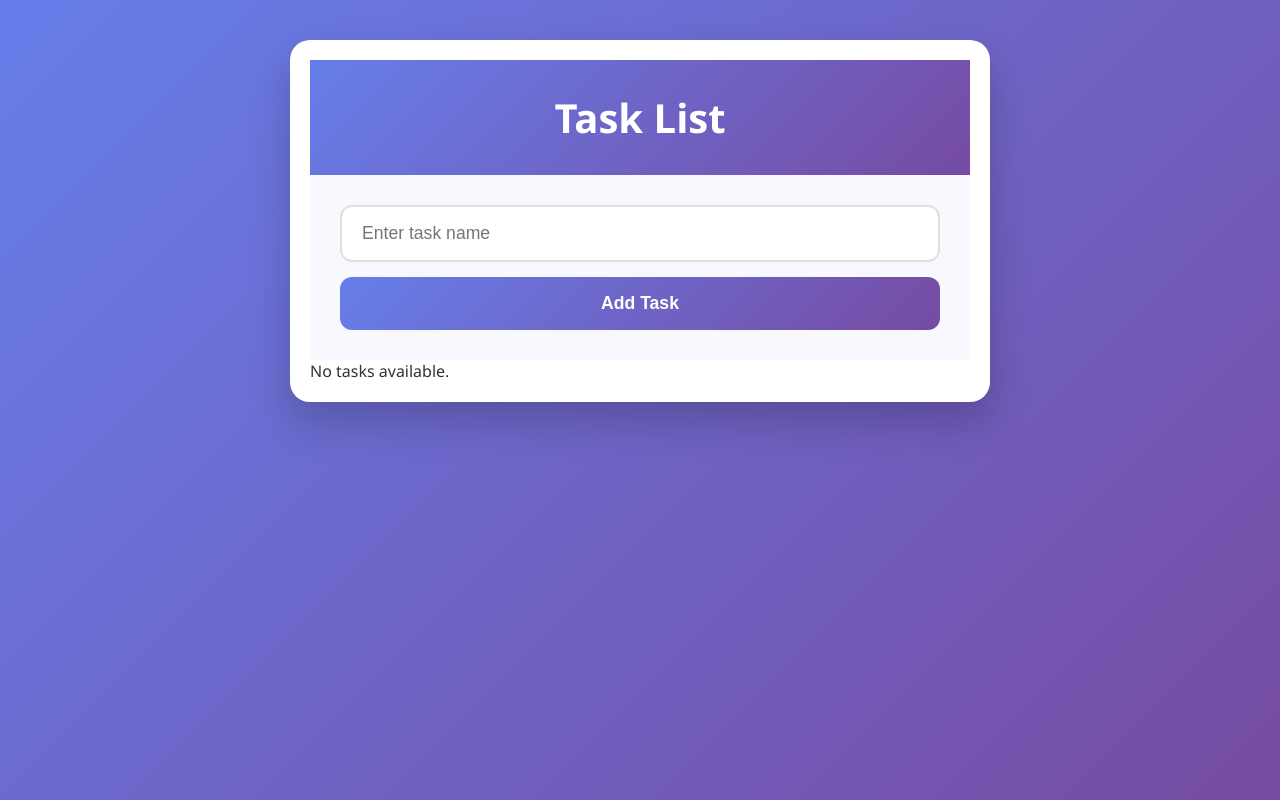
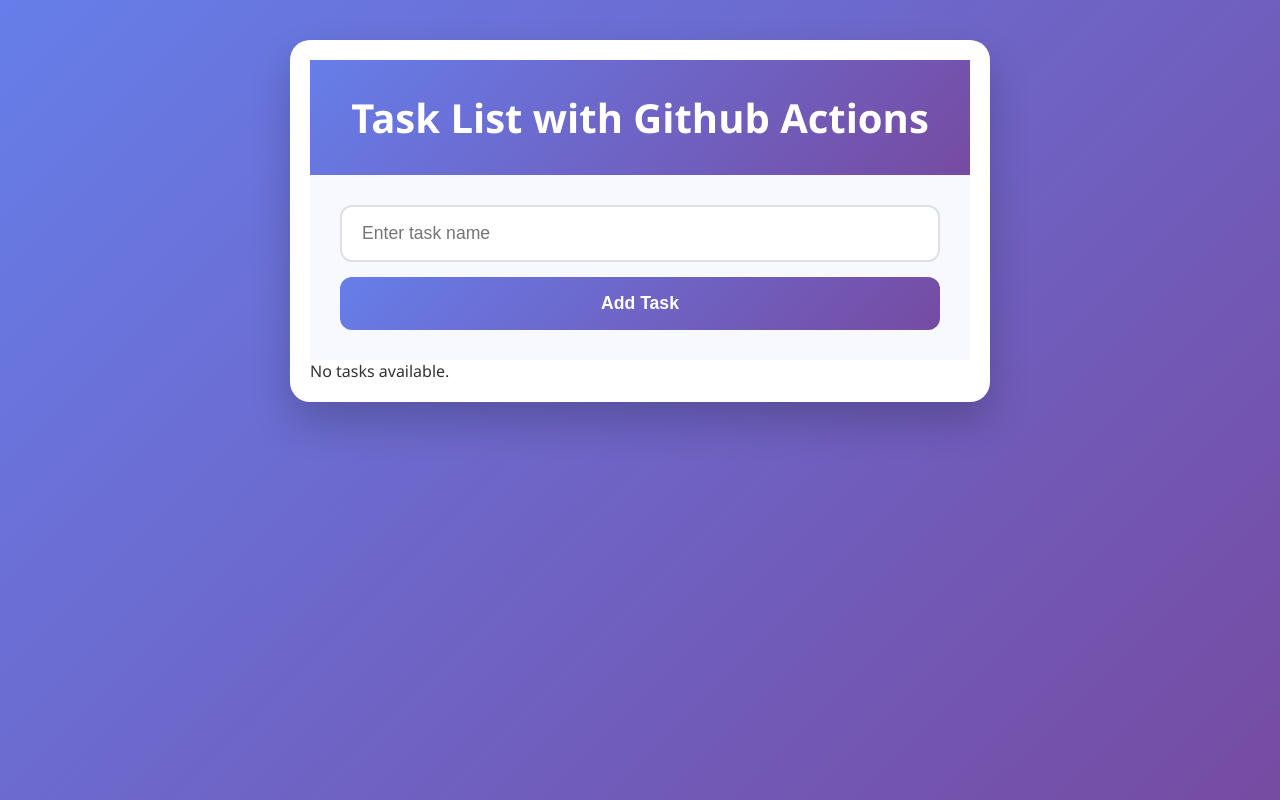
Before and after one commit to sumedhsph/TaskList, a React (Vite) app: page / in a window 1280 px wide. Built offline with nearby package versions, Linux system fonts and the light colour scheme.

Commit message:
minor changes

```diff
--- a/src/App.tsx
+++ b/src/App.tsx
@@ -40,7 +40,7 @@
   return (
     <main className="app-container">
       <header className="header">
-        <h1 className="heading">Task List</h1>
+        <h1 className="heading">Task List with Github Actions</h1>
       </header>
 
       <form onSubmit={handleSubmit} className="form-container">
```
